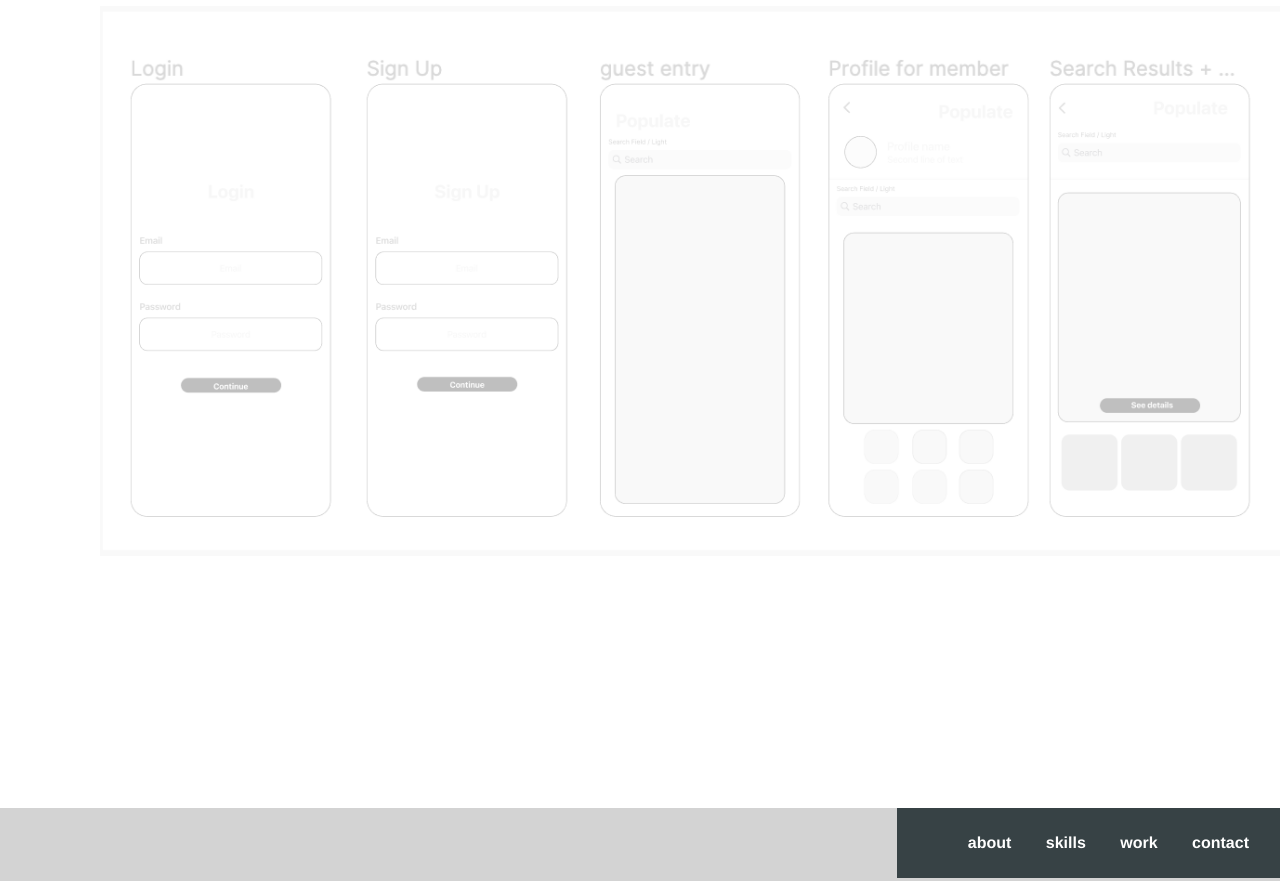
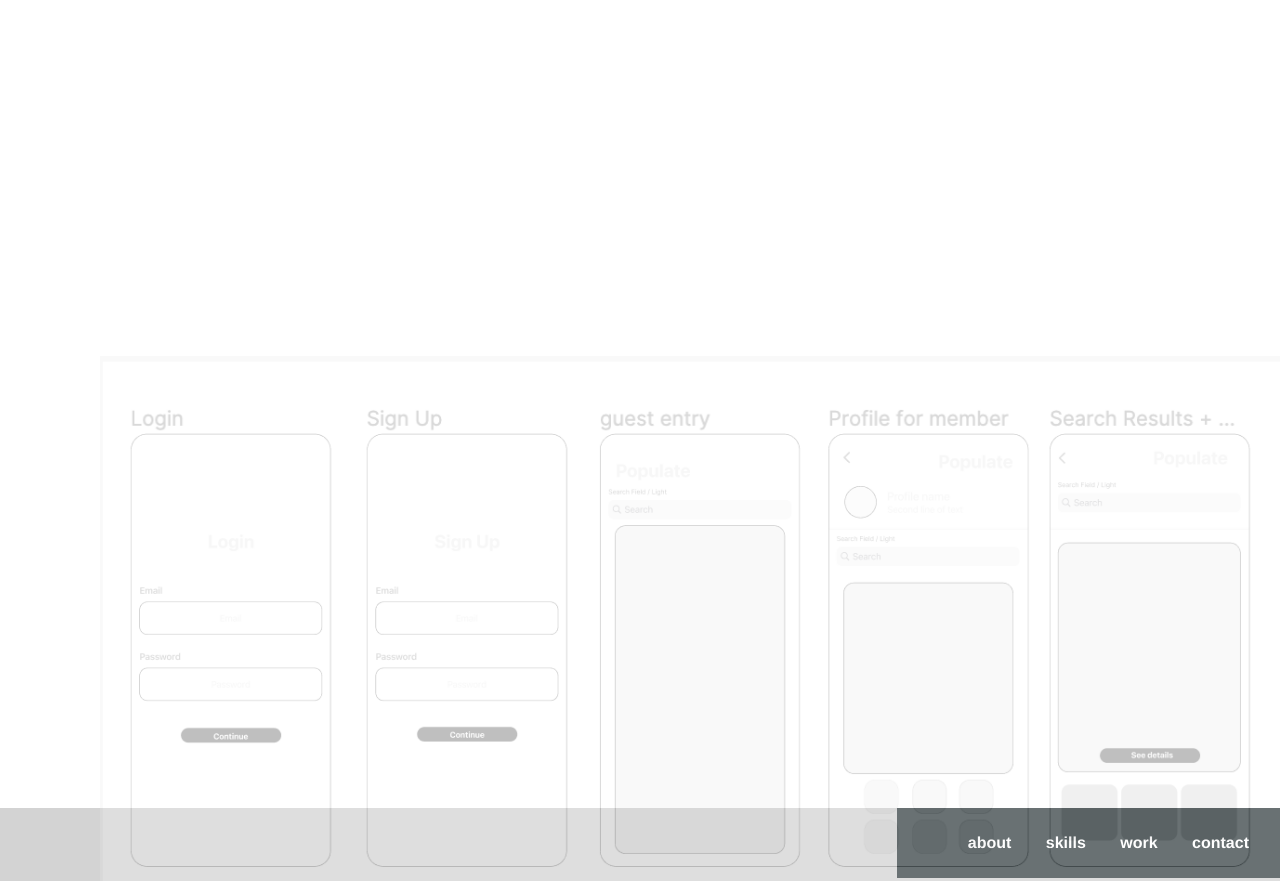
Before and after one commit to sherayfranklin/UX_UI_HW_18, a plain HTML site: page index.html in a window 1280 px wide. Shown: the part 2538-3419 px from the top of the page. Drawn offline with Linux system fonts and the light colour scheme.

Commit message:
wireframe image

```diff
--- a/css/style.css
+++ b/css/style.css
@@ -147,7 +147,6 @@ text-align: center;
 }
 
 .projects4 {
-width: 100px;
 height: 100px;
 
 }
@@ -170,6 +169,7 @@ padding: ;
 
 .works1 {
 height: 550px;
+width: :100%;
 align-content: center;
 padding: 3px 50px 5px 50px;
 
@@ -190,7 +190,7 @@ display:grid;
 height: 800px;
 padding: 3px 50px 5px 50px;
 grid-template-columns: auto auto auto;
-align-content: start;
+align-content: center;
 grid-gap: 50px;
 background-color: #ffffff;
 }
```
